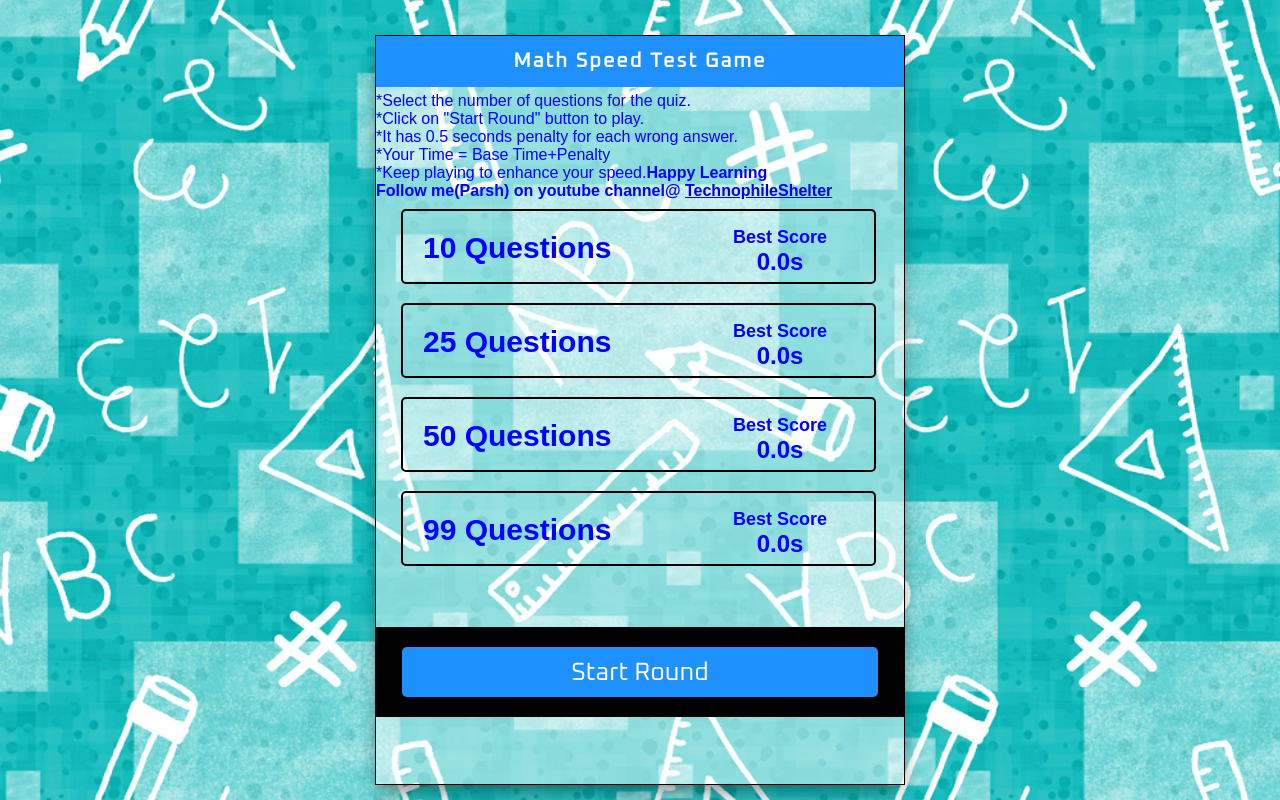
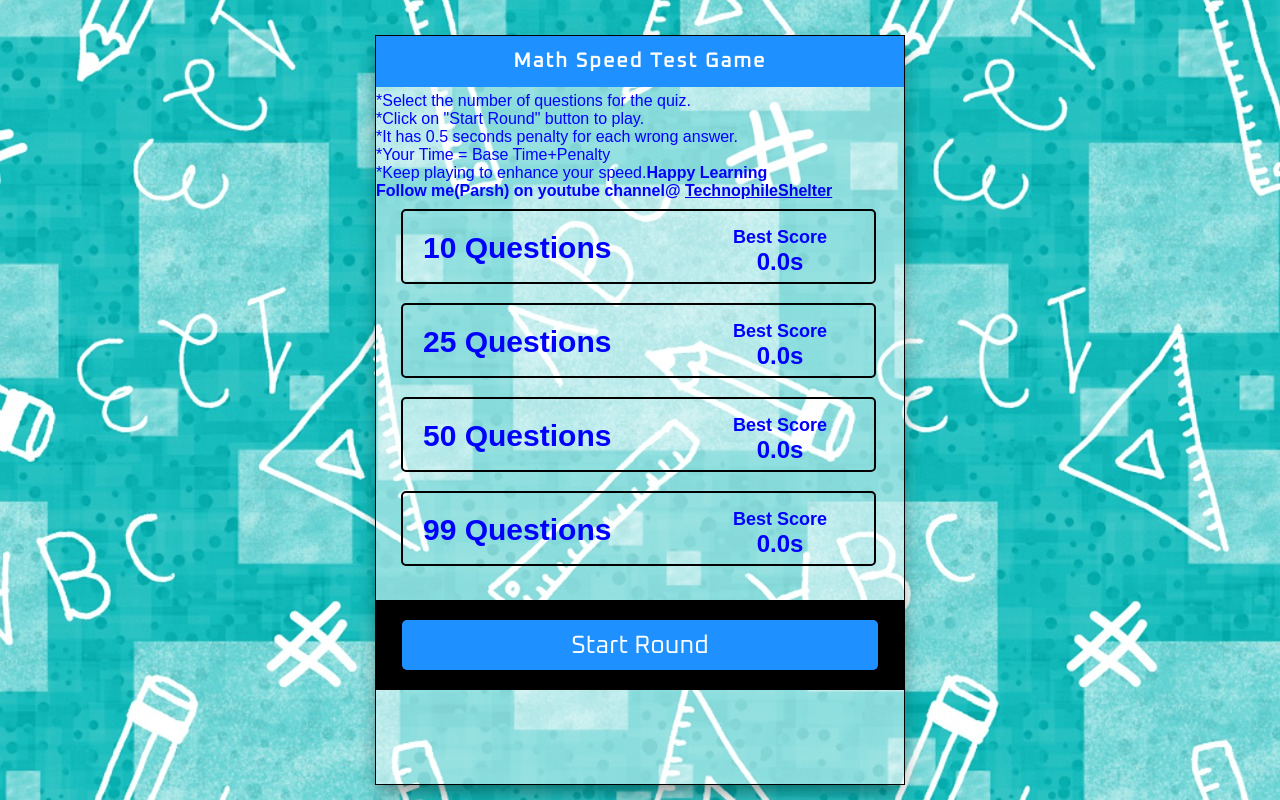
Before and after one commit to parshverma/parshverma.github.io, a plain HTML site: page index.html in a window 1280 px wide. Drawn offline with Linux system fonts and the light colour scheme; a web font is replaced by a local one.

Commit message:
formating changes to css

```diff
--- a/style.css
+++ b/style.css
@@ -133,7 +133,7 @@ label {
 }
 
 .selection-footer {
-  top: 51px;
+  top: 24px;
 }
 
 /* Game Page -------------------------- */
```
